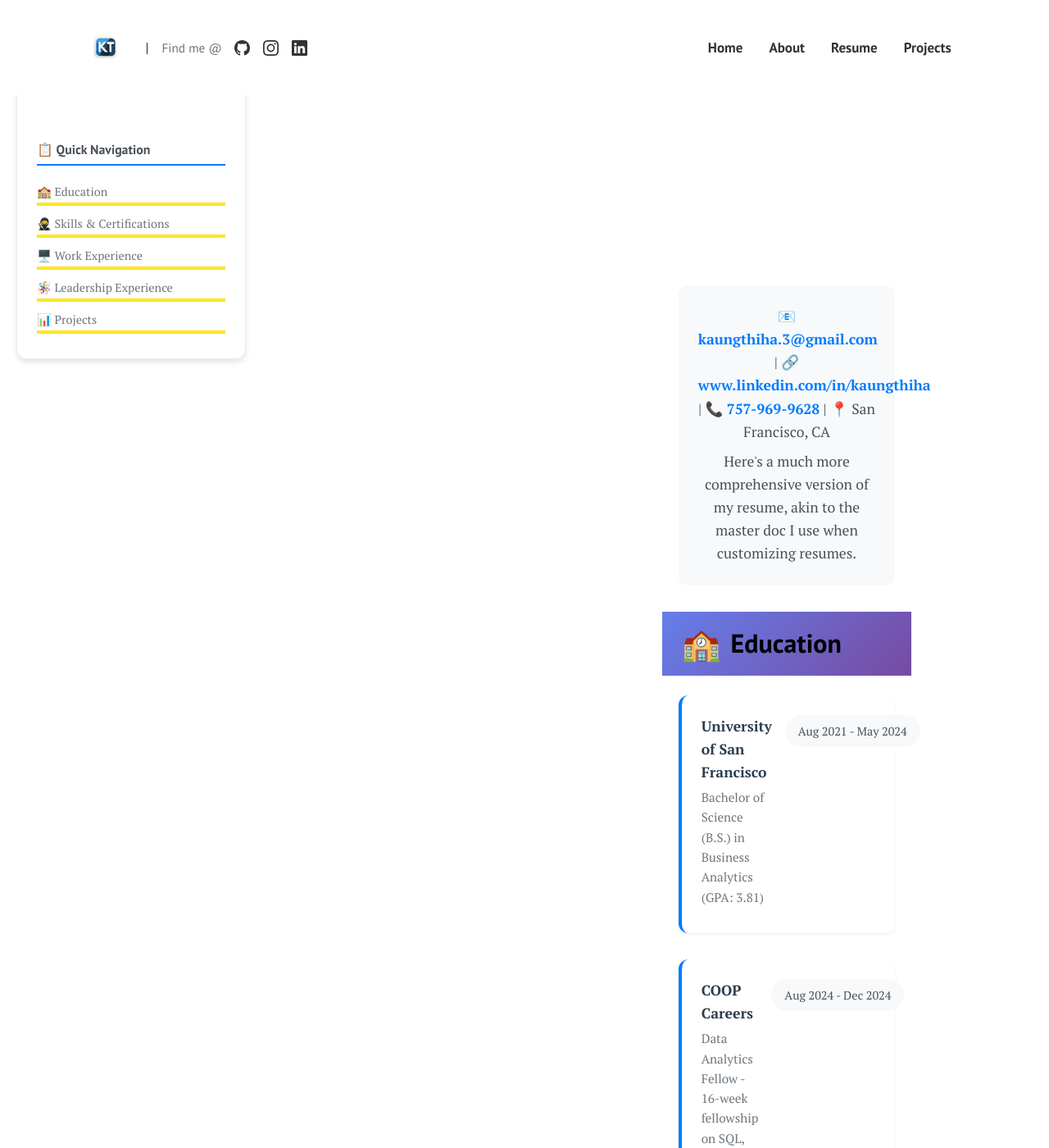
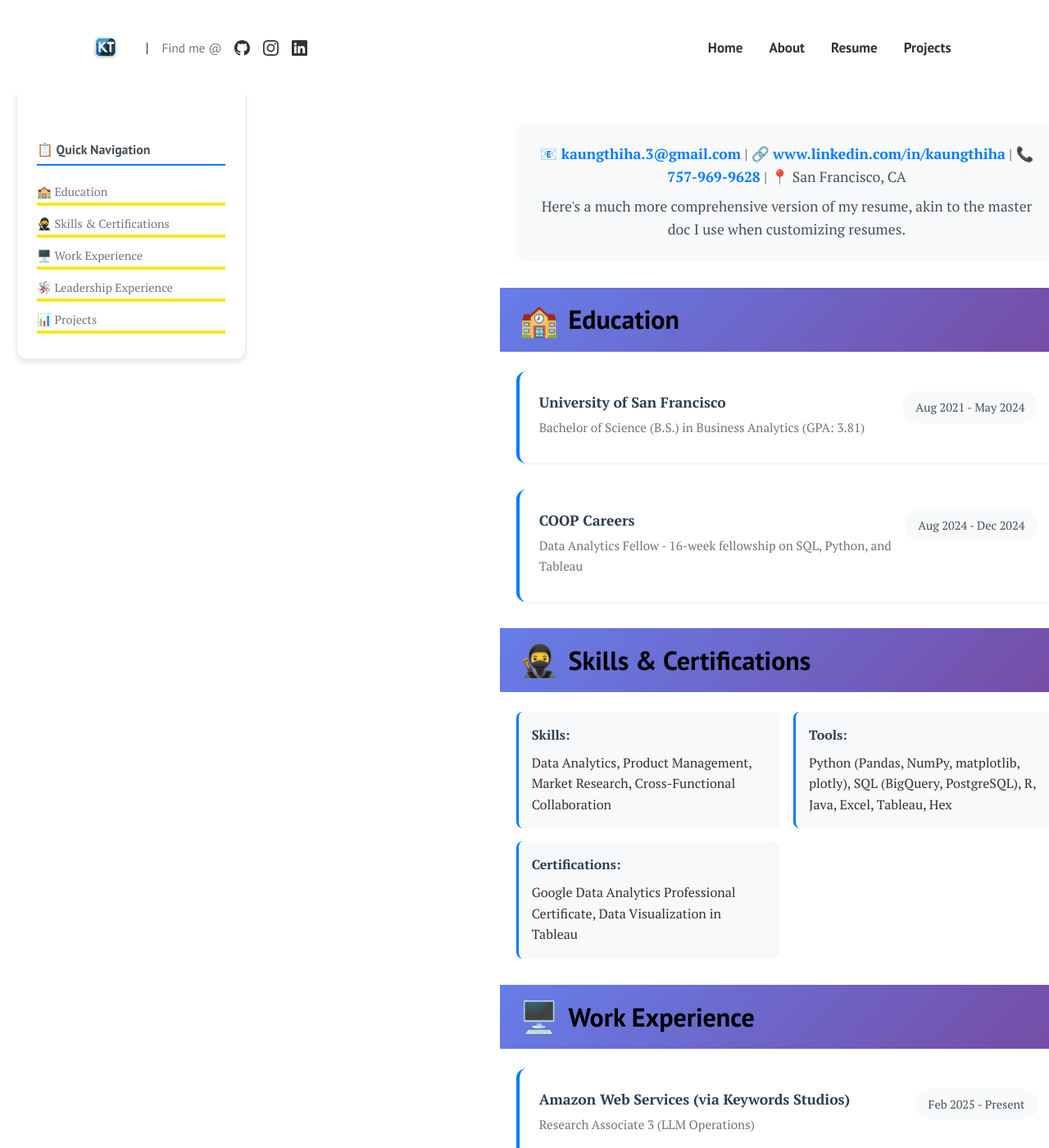
Before and after one commit to kaungthiha/kaungthiha.github.io, a Jekyll site: the page built from pages/resume.html, in a window 1280 px wide and 1400 px high. Shown: the whole window at 82% size. Built offline with Jekyll 4.4.1, drawn with Linux system fonts in a browser that asks for light colours.

Commit message:
Update resume.html

```diff
--- a/pages/resume.html
+++ b/pages/resume.html
@@ -9,7 +9,7 @@
       margin: 0 auto;
       font-size: 16px;
       line-height: 1.6;
-      padding: 200px;
+      padding: 2px;
     }
 
     .resume-content {
```
